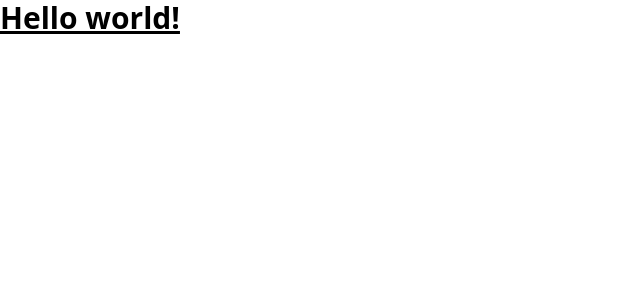
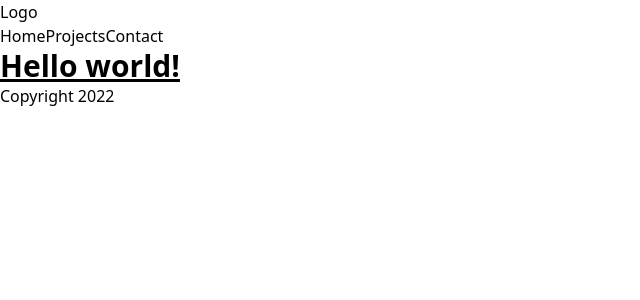
Before and after one commit to aasim-park/Portfolio_nextjs_tailwindcss, a Next.js app: page / in a window 1280 px wide. Shown: the top 300 px of the page, without its empty margins (0-640 px from the left). Built offline with nearby package versions, Linux system fonts and the light colour scheme.

Commit message:
Added Footer Navbar Contatcs and same updated in index

```diff
--- /dev/null
+++ b/Components/Footer.tsx
@@ -0,0 +1,9 @@
+const Footer = () => {
+  return (
+    <div>
+      <p>Copyright 2022 </p>
+    </div>
+  );
+};
+
+export default Footer;
--- /dev/null
+++ b/Components/Navbar.tsx
@@ -0,0 +1,14 @@
+const NavBar = () => {
+  return (
+    <nav>
+      <div>
+        <a>Logo</a>
+      </div>
+      <a>Home</a>
+      <a>Projects</a>
+      <a>Contact</a>
+    </nav>
+  );
+};
+
+export default NavBar;
--- /dev/null
+++ b/pages/Contact.tsx
@@ -0,0 +1,13 @@
+const Contact = () => {
+  return (
+    <div>
+      <h1 className="font-bold">About</h1>
+      <p>
+        Hello this is Aasim. Hope you are having a wonderful daycheck below link
+        so we can collaborate.
+      </p>
+    </div>
+  );
+};
+
+export default Contact;
--- a/pages/index.tsx
+++ b/pages/index.tsx
@@ -1,5 +1,7 @@
 import Head from "next/head";
 import Image from "next/image";
+import Footer from "../Components/Footer";
+import NavBar from "../Components/Navbar";
 
 export default function Home() {
   return (
@@ -8,7 +10,9 @@ export default function Home() {
         <title>Create Next App</title>
         <meta name="description" content="Generated by create next app" />
       </Head>
+      <NavBar />
       <h1 className="text-3xl font-bold underline">Hello world!</h1>
+      <Footer />
     </div>
   );
 }
```
